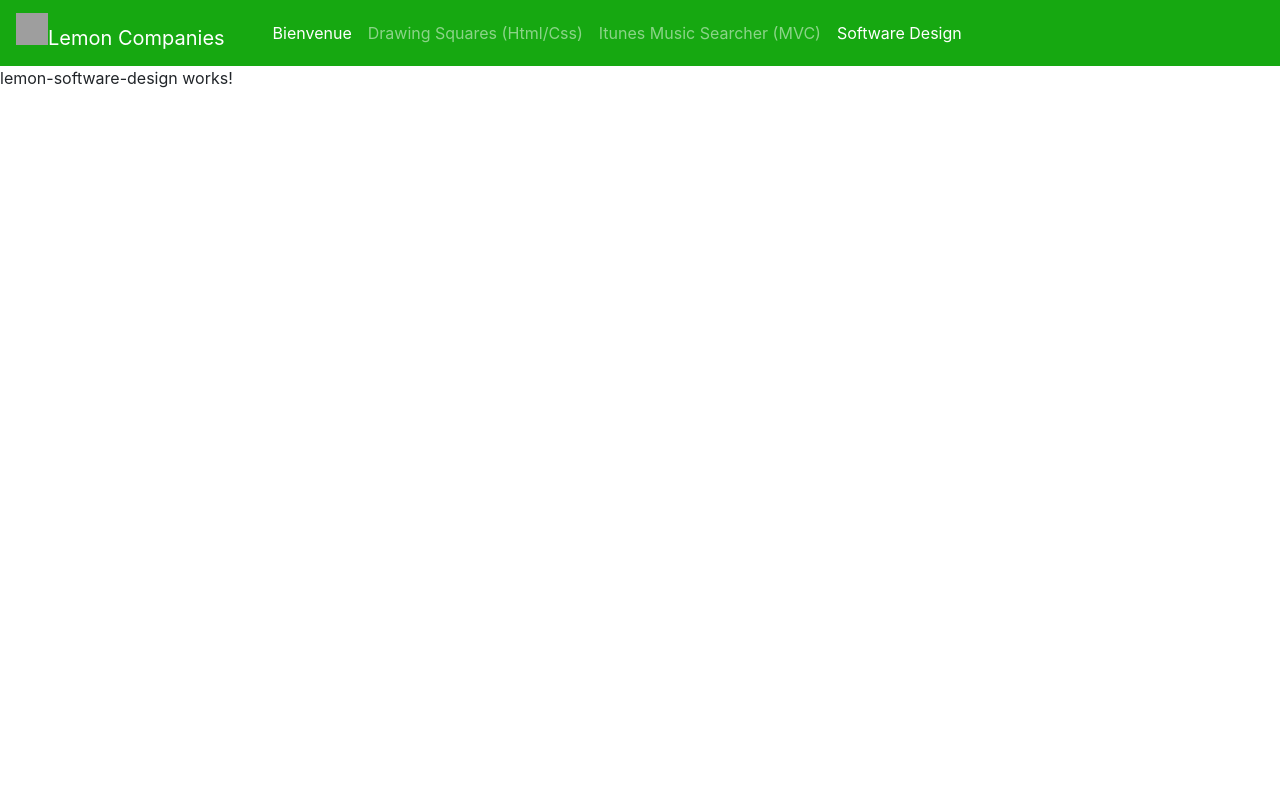
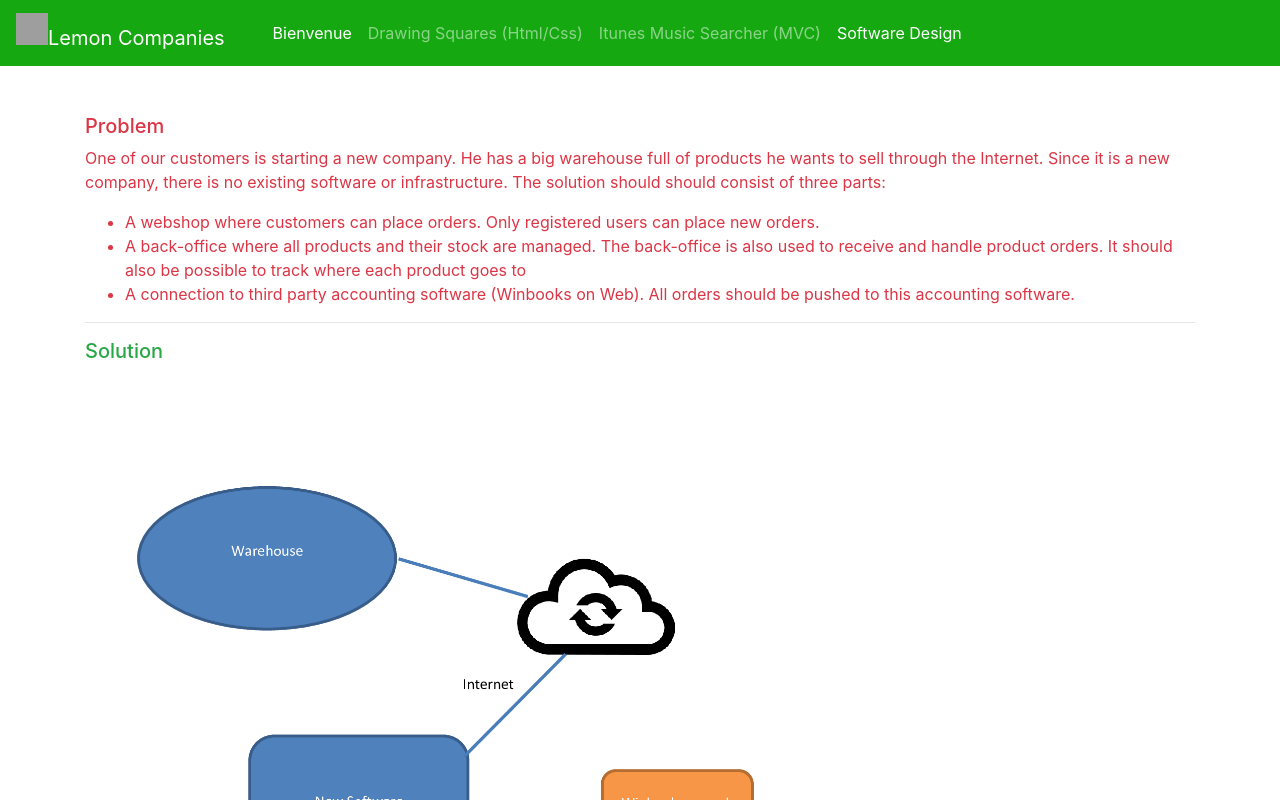
Before and after one commit to alexisdegraeve/lemoncompanies, an Angular app in the folder lemoncompanies/: page /softwaredesign in a window 1280 px wide. Shown: the top 800 px of the page. Built offline with nearby package versions, Linux system fonts and the light colour scheme; grey boxes are pictures that could not be loaded.

Commit message:
add lemon software component

```diff
--- a/lemoncompanies/src/app/lemon-software-design/lemon-software-design.component.html
+++ b/lemoncompanies/src/app/lemon-software-design/lemon-software-design.component.html
@@ -1 +1,71 @@
-<p>lemon-software-design works!</p>
+<div class="container mt-5">
+  <h5 class="text-danger">Problem</h5>
+
+  <p class="text-danger">
+    One of our customers is starting a new company. He has a big warehouse full of products he wants to sell
+    through the Internet. Since it is a new company, there is no existing software or infrastructure.
+    The solution should should consist of three parts:
+  </p>
+  <ul class="text-danger">
+    <li> A webshop where customers can place orders. Only registered users can place new orders. </li>
+    <li>A back-office where all products and their stock are managed. The back-office is also used to
+      receive and handle product orders. It should also be possible to track where each product goes
+      to </li>
+    <li>
+      A connection to third party accounting software (Winbooks on Web). All orders should be pushed
+      to this accounting software.
+    </li>
+  </ul>
+  <hr />
+  <h5 class="text-success">Solution</h5>
+
+
+  <img src="../../assets/images/lemon_schema_soft_design.png" class="w-75"/>
+
+  <ul class="text-success">
+    We can see two big applications:
+    <li>One application for the webshop. The customer can make order,
+      when the customer connect to the interface, he must do an authentification on the system before to go further.
+      If it's granted he can enter in the system if it's note the case it will be refused. </li>
+    <li>
+      Another application for the backoffice and he can add/remove/delete product and see the historic for the new
+      orders by the customers.
+      He can only remove product if there is no order by the customer, if it was the case.
+      the customer must be inform that the product will be no more longer deliver.
+    </li>
+  </ul>
+  <p class="text-success">
+
+    We see there is a connection to another software winbooks, the data must be export in the file format of winbooks.
+    Also the system must import the new data of data who has changed from winbooks.
+  </p>
+  <p class="text-success">
+
+    The technology good for the development are for the webshop a nice web application with an attention for the UI/UX.
+    and also responsive design. Indeed the customer can also connect with his smartphone to the application and it's
+    really interesting
+    if it's responsive.
+    They must be a lot of control in the UI and not only in the backend. Think about also security about injection
+    independancies.
+    BLock some strings in the input also and filter before to send to the backend (via API).
+  </p>
+  <p class="text-success">
+
+    For the backoffice the application can also be in web and also responsive, if the backoffice is checking from a
+    tablet the orders or the products
+    it's also interesting.
+    The technology can be choose in Angular 11 or React JS for the front-end. For the API in the back-end the technology can be choose also.
+  </p>
+  <p class="text-success">
+
+    To be compliant it's interesting to know the format file of winbooks and take care of the format. And to know also
+    the structure of these files.
+    From the front-end we can export the data in JSON to another format.
+  </p>
+
+  <p class="text-success">
+    The data can be save on a Microsoft SQL Server, but it can be another server also.
+    Some api created by the back-end will facilite the access to get and put to the database.
+  </p>
+
+</div>
--- a/lemoncompanies/src/app/lemon-welcome/lemon-welcome.component.html
+++ b/lemoncompanies/src/app/lemon-welcome/lemon-welcome.component.html
@@ -1,13 +1,22 @@
-<div class="container-fluid">
+<div class="container">
   <div class="jumbotron  bg-success text-white mt-4">
     <h1 class="display-4">Programming Assignment</h1>
-    <p class="lead">This is a simple hero unit, a simple jumbotron-style component for calling extra attention to featured content or information.</p>
+    <p class="lead">The goal of this assignment is to develop a small interactive web application, to find out what kind
+      of web
+      development experience you have.</p>
     <hr class="my-4">
-    <p>It uses utility classes for typography and spacing to space content out within the larger container.</p>
     <p class="lead">
       <a class="btn btn-warning btn-lg" href="#" role="button">HTML/CSS/Javscript</a>
-      <a class="btn btn-warning btn-lg mx-4" href="#" role="button">MVC</a>
+      <br/> Develop a small fullscreen grid, which can be used to paint simple images
+    </p>
+    <p class="lead">
+      <a class="btn btn-warning btn-lg" href="#" role="button">MVC</a>
+      <br/>Create a small web application which will consume a simple webservice and display this information.
+    </p>
+    <p class="lead">
       <a class="btn btn-warning btn-lg" href="#" role="button">Sofware Design</a>
+      <br/> The goal of this assignment is to get an insight in your capabilities to develop software solutions i.e.
+      software engineering
     </p>
   </div>
 </div>
```
Also changed, not shown: lemoncompanies/src/assets/images/lemon_schema_soft_design.png (added).
